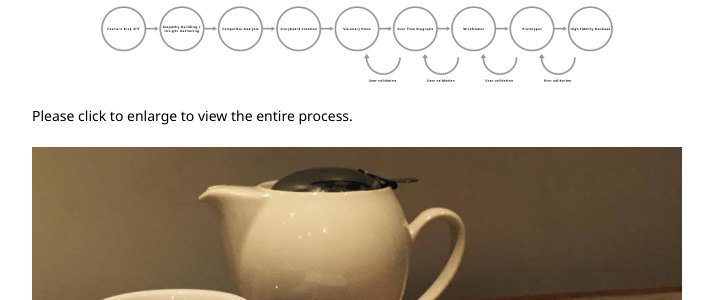
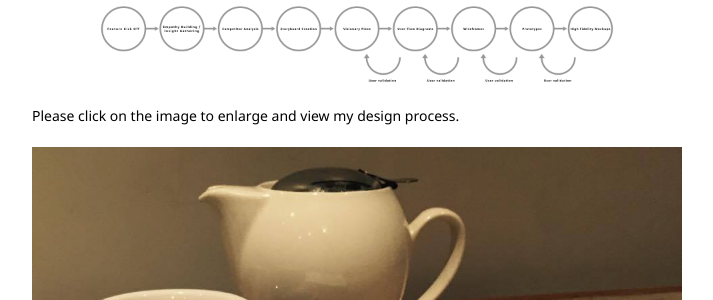
Before and after one commit to syeef/syeefkarim-2016-v0, a Jekyll site: the page built from portfolio/capitalone.md, in a window 1280 px wide and 900 px high, scrolled down 942 px. Shown: the part 154-454 px from the top of the window, without its empty margins (279-992 px from the left). Built offline with Jekyll 4.4.1, drawn with Linux system fonts in a browser that asks for light colours.

Commit message:
update capital one page

```diff
--- a/portfolio/capitalone.md
+++ b/portfolio/capitalone.md
@@ -28,7 +28,7 @@ Create a mobile app to allow customers to easily service their accounts, receive
 • Work cloesly with partners within Product and Engineering to ensure buy in and alignment from day 1
 
 <a id="links" href='/images/posts/capitalone/designprocess.png' target="_blank"><img src="/images/posts/capitalone/designprocess.png" width="650px"></a>
-Please click to enlarge to view the entire process.
+Please click on the image to enlarge and view my design process.
 <br>
 <br>
 <img src="/images/posts/capitalone/wireframe.jpg" width="650px">
```
